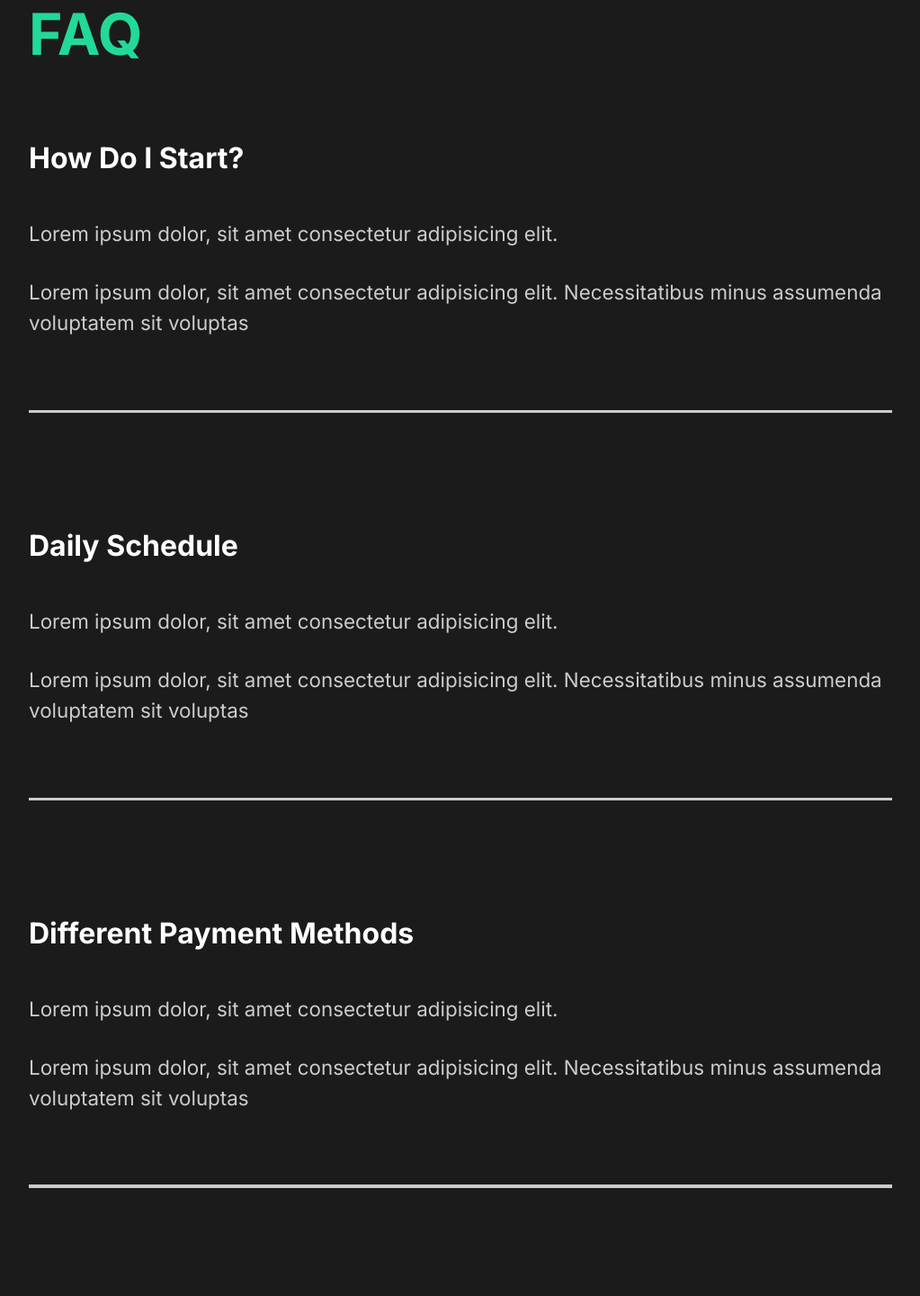
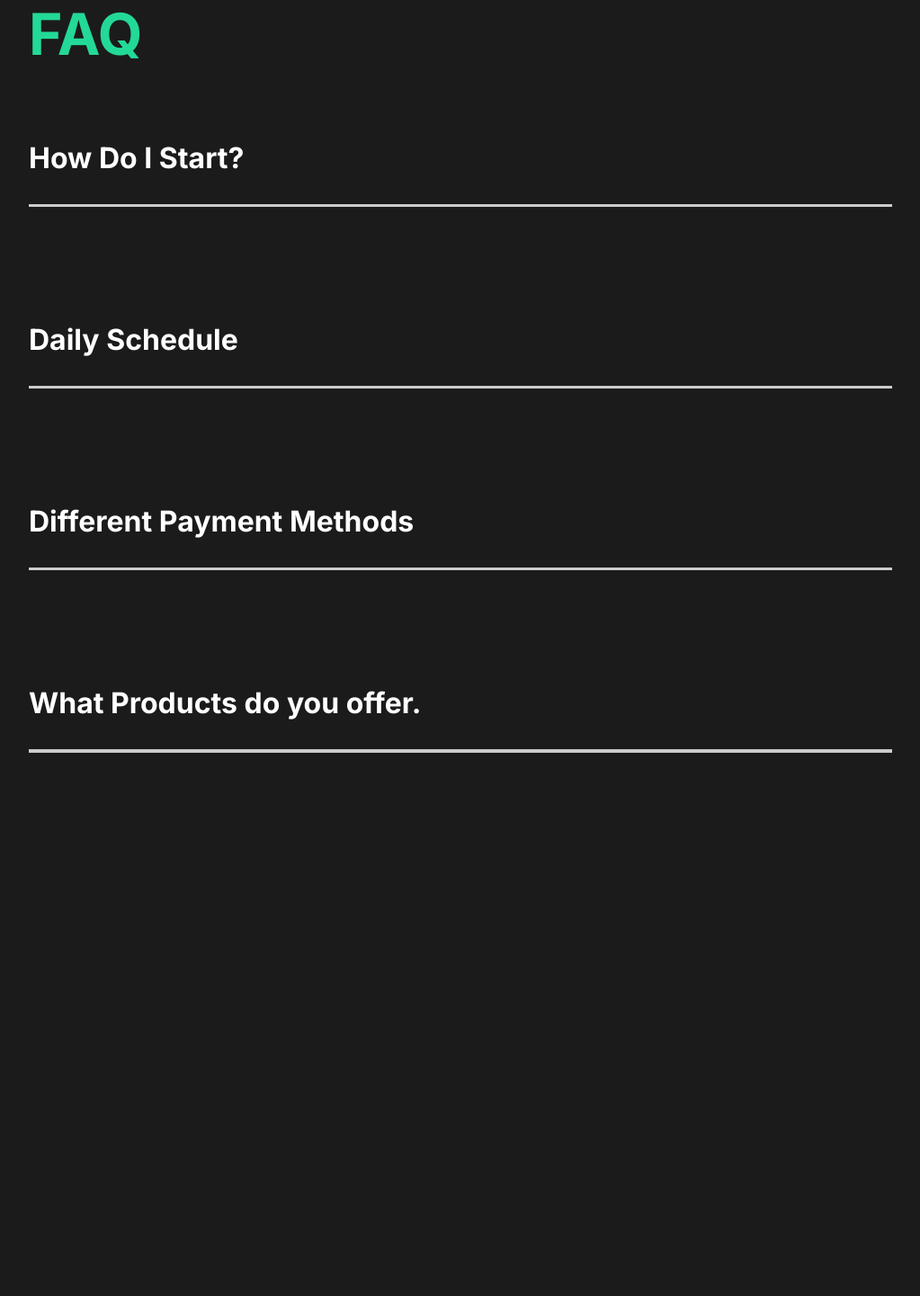
Before and after one commit to kokoforbes/capture, a React (Create React App) app: page / in a window 1280 px wide. Shown: the part 2309-3750 px from the top of the page at 90% size, without its empty margins (128-1151 px from the left). After the commit the page ends 3306 px from the top, so only its background shows below. Built offline with nearby package versions, Linux system fonts and the light colour scheme.

Commit message:
created Toggle component

```diff
--- a/src/components/FaqSection.js
+++ b/src/components/FaqSection.js
@@ -1,6 +1,8 @@
 import React from "react";
 import styled from "styled-components";
 import { About } from "../styles";
+import Toggle from "./Toggle";
+import { AnimateSharedLayout } from "framer-motion";
 
 const FaqSection = () => {
   return (
@@ -8,9 +10,8 @@
       <h2>
         Any Questions <span>FAQ</span>
       </h2>
-
-      <div className='question'>
-        <h4>How Do I Start?</h4>
+      <AnimateSharedLayout>
+        <Toggle title='How Do I Start?'>
           <div className='answer'>
             <p>Lorem ipsum dolor, sit amet consectetur adipisicing elit.</p>
             <p>
@@ -18,10 +19,9 @@
               Necessitatibus minus assumenda voluptatem sit voluptas
             </p>
           </div>
-        <div className='faq-line'></div>
-      </div>
-      <div className='question'>
-        <h4>Daily Schedule</h4>
+        </Toggle>
+
+        <Toggle title='Daily Schedule'>
           <div className='answer'>
             <p>Lorem ipsum dolor, sit amet consectetur adipisicing elit.</p>
             <p>
@@ -29,10 +29,9 @@
               Necessitatibus minus assumenda voluptatem sit voluptas
             </p>
           </div>
-        <div className='faq-line'></div>
-      </div>
-      <div className='question'>
-        <h4>Different Payment Methods</h4>
+        </Toggle>
+
+        <Toggle title='Different Payment Methods'>
           <div className='answer'>
             <p>Lorem ipsum dolor, sit amet consectetur adipisicing elit.</p>
             <p>
@@ -40,10 +39,9 @@
               Necessitatibus minus assumenda voluptatem sit voluptas
             </p>
           </div>
-        <div className='faq-line'></div>
-      </div>
-      <div className='question'>
-        <h4>What Products do you offer.</h4>
+        </Toggle>
+
+        <Toggle title='What Products do you offer.'>
           <div className='answer'>
             <p>Lorem ipsum dolor, sit amet consectetur adipisicing elit.</p>
             <p>
@@ -51,8 +49,8 @@
               Necessitatibus minus assumenda voluptatem sit voluptas
             </p>
           </div>
-        <div className='faq-line'></div>
-      </div>
+        </Toggle>
+      </AnimateSharedLayout>
     </Faq>
   );
 };
--- /dev/null
+++ b/src/components/Toggle.js
@@ -0,0 +1,16 @@
+import React, { useState } from "react";
+import { motion } from "framer-motion";
+
+const Toggle = ({ children, title }) => {
+  const [toggle, setToggle] = useState(false);
+
+  return (
+    <motion.div layout className='question' onClick={() => setToggle(!toggle)}>
+      <motion.h4 layout>{title}</motion.h4>
+      {toggle ? children : ""}
+      <div className='faq-line'></div>
+    </motion.div>
+  );
+};
+
+export default Toggle;
```
Lines whose indentation alone changed are shown as unchanged.
